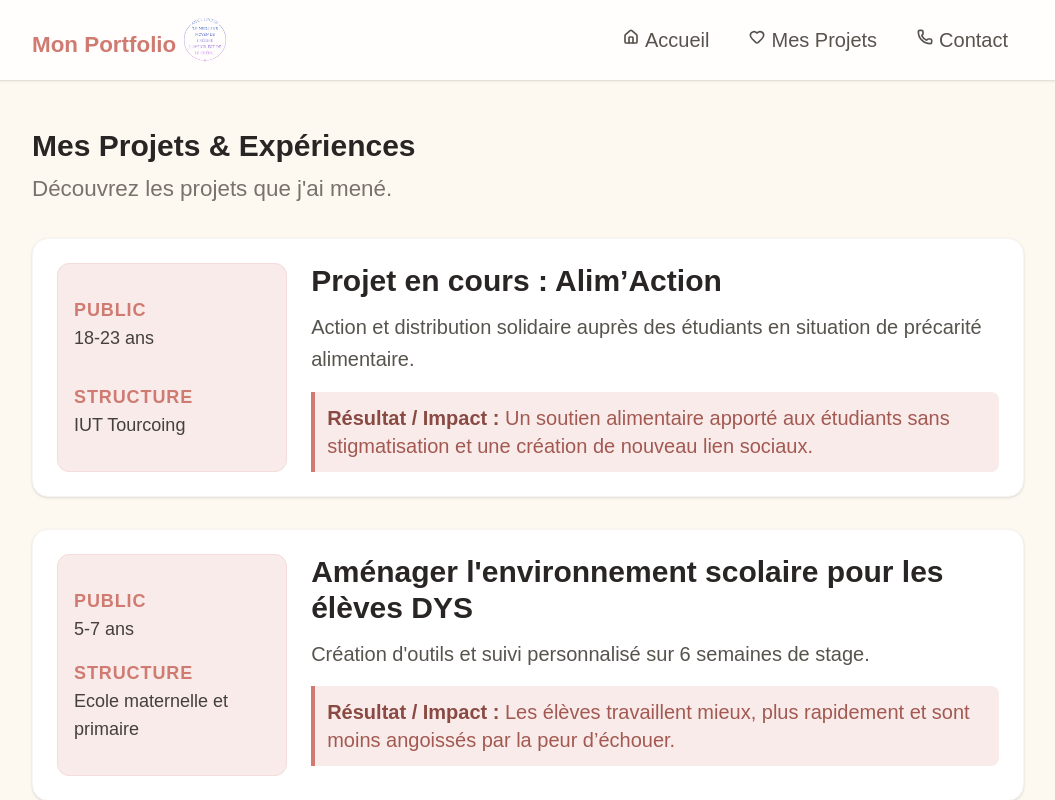
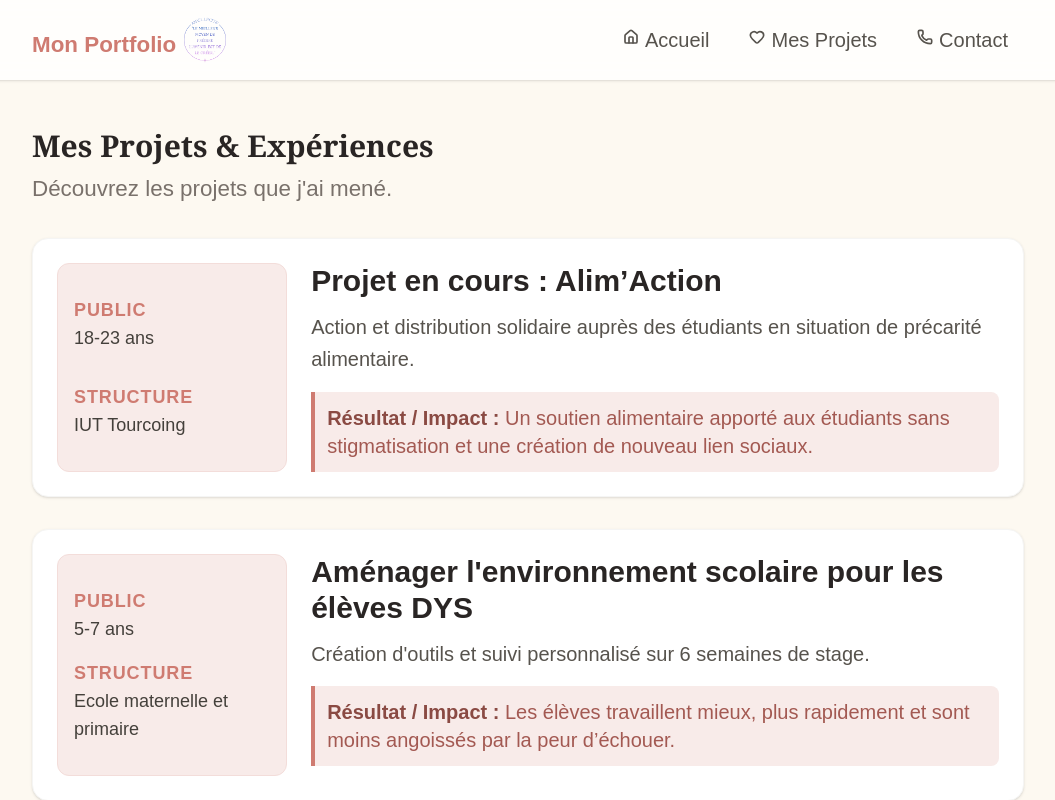
Before and after one commit to ykanael/portfolio, a Next.js app: page /projets in a window 1280 px wide. Shown: the top 800 px of the page, without its empty margins (112-1167 px from the left). Built offline with nearby package versions, Linux system fonts and the light colour scheme.

Commit message:
Update page.tsx

```diff
--- a/app/projets/page.tsx
+++ b/app/projets/page.tsx
@@ -22,7 +22,7 @@ export default function Projets() {
   return (
     <div className="space-y-8">
       <div>
-        <h1 className="text-3xl font-bold text-stone-800">Mes Projets & Expériences</h1>
+        <h1 className="text-3xl font-bold font-serif text-stone-800">Mes Projets & Expériences</h1>
         <p className="xl:text-[1.4rem] text-stone-500 mt-2">Découvrez les projets que j'ai mené.</p>
       </div>
 
```
